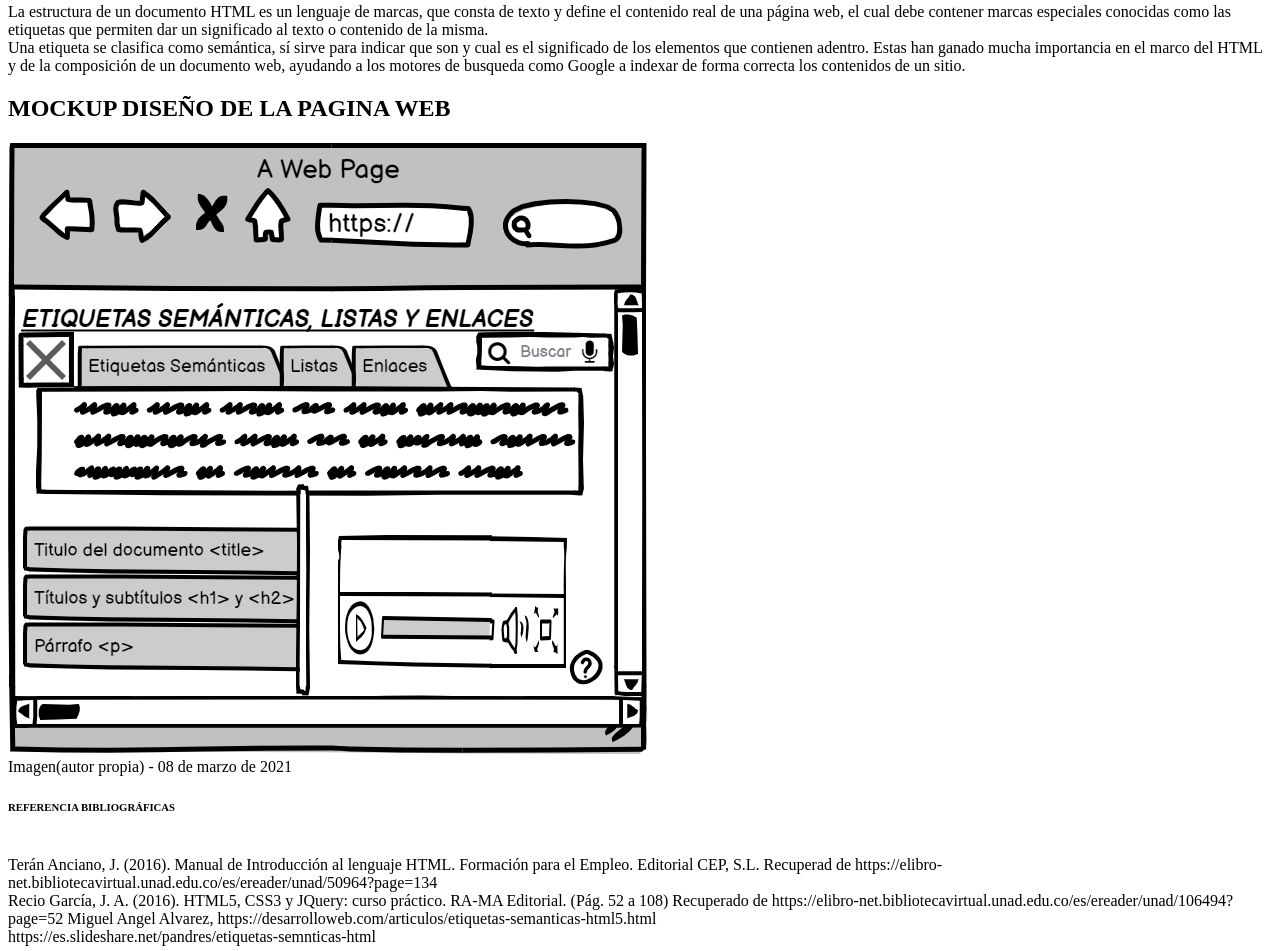
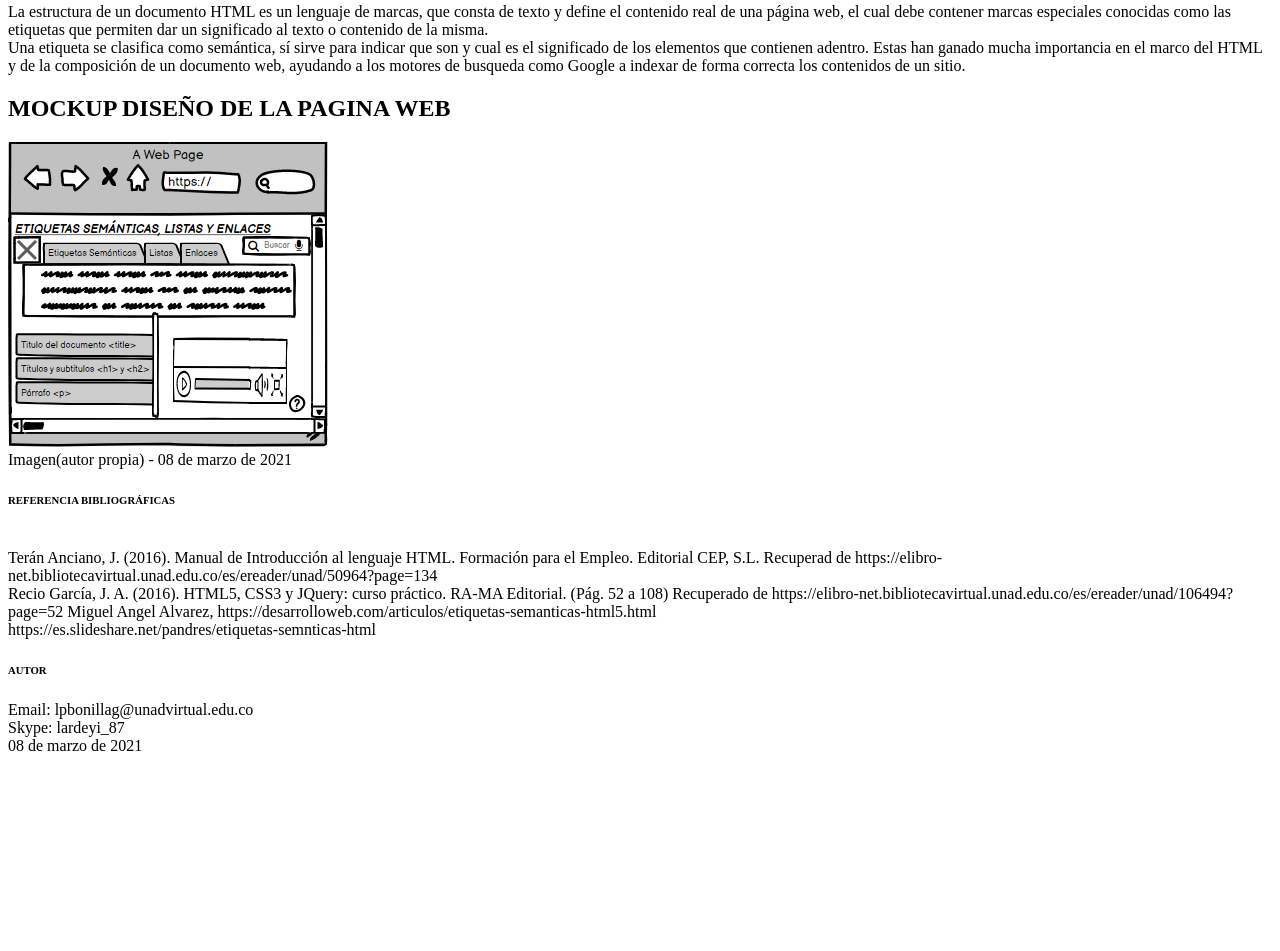
Before and after one commit to GinnaP/DSW-LardeyiBonilla, a plain HTML site: page FASE 2/desing.html in a window 1280 px wide. Shown: the part 769-1720 px from the top of the page. After the commit the page ends 1532 px from the top, so only its background shows below. Drawn offline with Linux system fonts and the light colour scheme.

Commit message:
CAMBIO
mockup

```diff
--- a/FASE 2/desing.html
+++ b/FASE 2/desing.html
@@ -56,7 +56,7 @@
         <h2>
             MOCKUP DISEÑO DE LA PAGINA WEB
         </h2>
-        <img src="Imagenes/mockup.png" alt="Diseño de la Pagina"> <br>
+        <img src="Imagenes/Mockup2.PNG" alt="Diseño de la Pagina"> <br>
         Imagen(autor propia) - 08 de marzo de 2021
         <br>
         <h6>REFERENCIA BIBLIOGRÁFICAS</h6>
```
